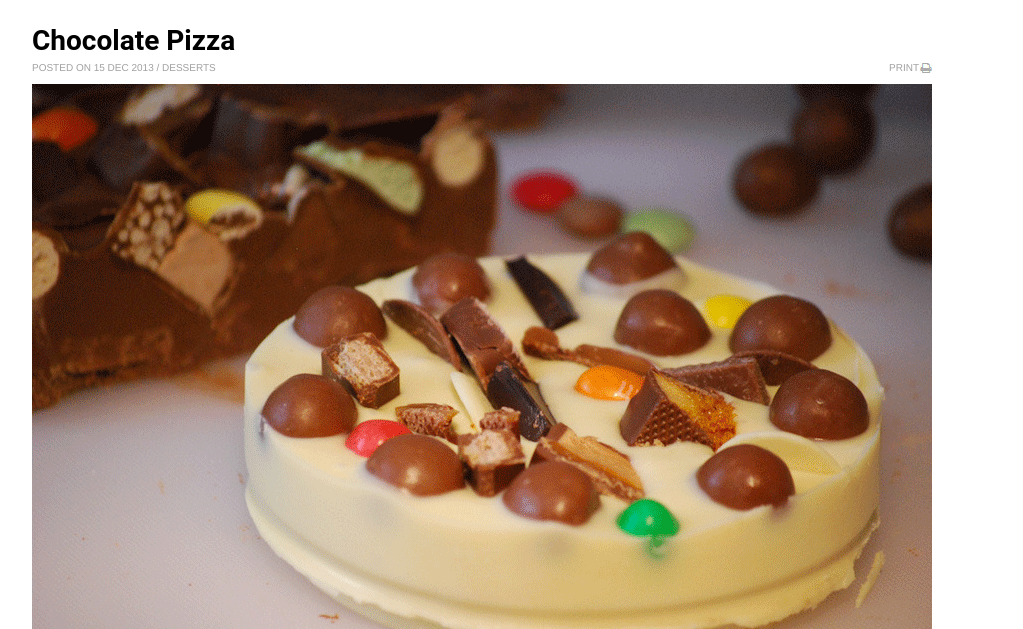
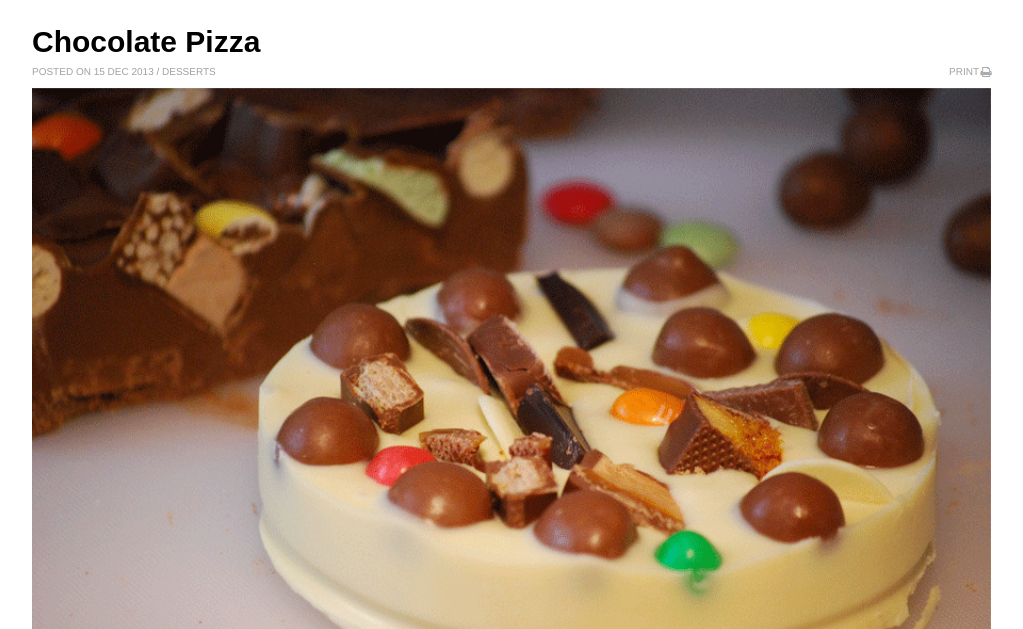
Before and after one commit to montgomeryrd/chocolate_pizza, a plain HTML site: page index.html in a window 1280 px wide. Shown: the part 171-800 px from the top of the page, without its empty margins (128-1151 px from the left). Drawn offline with Linux system fonts and the light colour scheme.

Commit message:
Completely done, I think

```diff
--- a/style.css
+++ b/style.css
@@ -77,10 +77,10 @@ clear: both;
 }
 
 h3 {
-  font-family: 'Roboto', sans-serif;
-  font-size: 28px;
+  font-family: 'arial', sans-serif;
+  font-size: 30px;
   font-weight: bold;
-  margin-bottom: 8px;
+  margin-bottom: 10px;
 }
 
 h4{
@@ -93,6 +93,7 @@ h4{
 
 .intro div{
   margin-top: -10px;
+  width: 960px;
 }
 
 .intro img{
@@ -114,6 +115,8 @@ h4{
 }
 
 .hero img{
+  width: 960px;
+  margin: auto;
 }
 
 .text p {
@@ -133,7 +136,7 @@ section {
 
 section ul {
   position: relative;
-  top: 50px;
+  top: 20px;
   left: 50px;
   height: 300px;
   column-count: 2;
```
